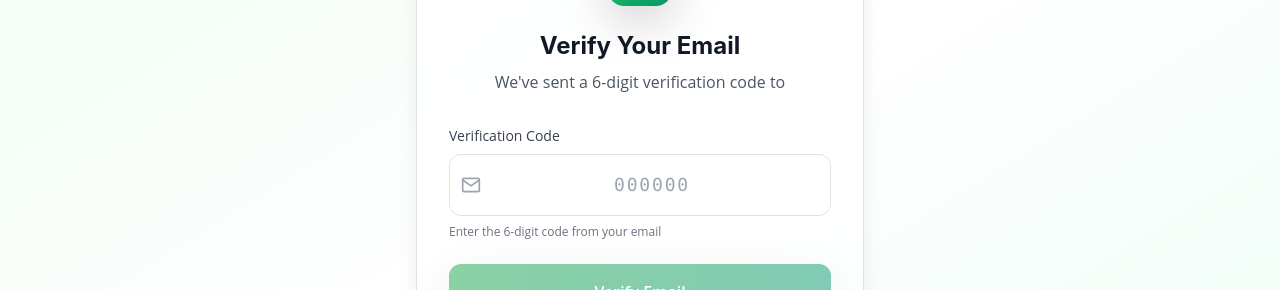
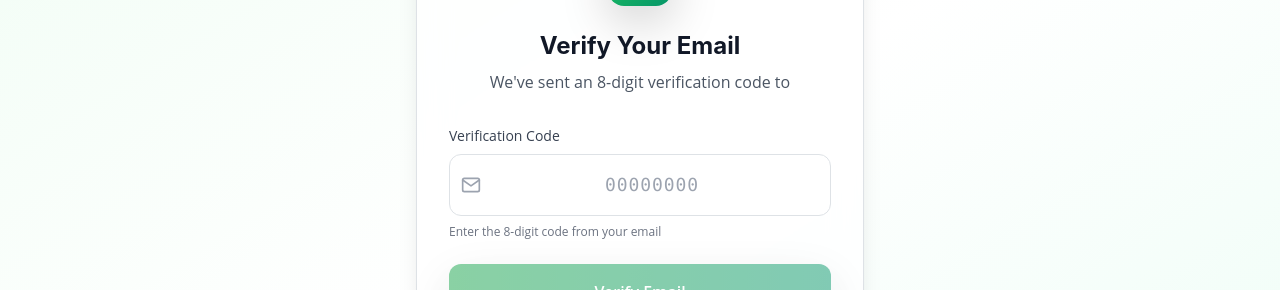
Before and after one commit to eff-1/Blessing-Poultry, a React (Vite) app: page /verify-otp in a window 1280 px wide. Shown: the part 219-509 px from the top of the page. Built offline with nearby package versions, Linux system fonts and the light colour scheme; no server answers.

Commit message:
Fix OTP input to accept 8 digits instead of 6

```diff
--- a/src/pages/VerifyOTP.jsx
+++ b/src/pages/VerifyOTP.jsx
@@ -131,7 +131,7 @@ export const VerifyOTP = () => {
             </motion.div>
             <h1 className="text-2xl font-bold text-gray-900 mb-2">Verify Your Email</h1>
             <p className="text-gray-600">
-              We've sent a 6-digit verification code to
+              We've sent an 8-digit verification code to
             </p>
             <p className="font-medium text-green-600">{email}</p>
           </div>
@@ -147,22 +147,22 @@ export const VerifyOTP = () => {
                 <input
                   type="text"
                   value={otp}
-                  onChange={(e) => setOtp(e.target.value.replace(/\D/g, '').slice(0, 6))}
-                  className="w-full pl-10 pr-4 py-3 border border-gray-300 rounded-xl focus:ring-2 focus:ring-green-500 focus:border-green-500 transition-colors text-center text-lg font-mono tracking-widest"
-                  placeholder="000000"
-                  maxLength={6}
+                  onChange={(e) => setOtp(e.target.value.replace(/\D/g, '').slice(0, 8))}
+                  className="w-full pl-10 pr-4 py-3 border border-gray-300 rounded-xl focus:ring-2 focus:ring-green-500 focus:border-green-500 transition-colors text-center text-lg font-mono tracking-wider"
+                  placeholder="00000000"
+                  maxLength={8}
                   required
                 />
               </div>
               <p className="text-xs text-gray-500 mt-2">
-                Enter the 6-digit code from your email
+                Enter the 8-digit code from your email
               </p>
             </div>
 
             {/* Verify Button */}
             <motion.button
               type="submit"
-              disabled={loading || otp.length !== 6}
+              disabled={loading || otp.length !== 8}
               className="w-full bg-gradient-to-r from-green-600 to-emerald-600 text-white py-3 px-4 rounded-xl font-semibold shadow-lg hover:shadow-xl transition-all duration-300 disabled:opacity-50 disabled:cursor-not-allowed"
               whileHover={{ scale: loading ? 1 : 1.02 }}
               whileTap={{ scale: loading ? 1 : 0.98 }}
```
